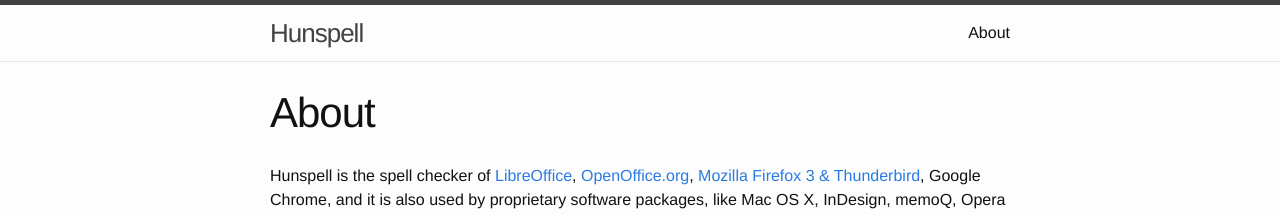
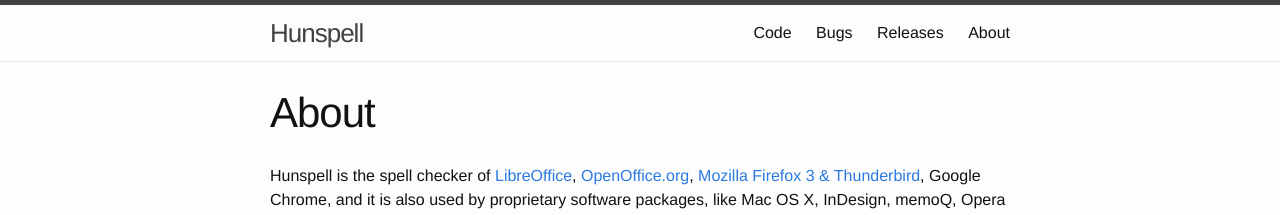
Before and after one commit to hunspell/hunspell.github.io, a Jekyll site: the page built from index.md, in a window 1280 px wide. Shown: the top 215 px of the page. Built offline with Jekyll 4.4.1, drawn with Linux system fonts in a browser that asks for light colours.

Commit message:
Add links to repos, issue tracker and hunspell releases
This resolves hunspell/hunspell#349 (FWIW, old site now redirects to github).

```diff
--- a/_includes/header.html
+++ b/_includes/header.html
@@ -14,6 +14,9 @@
       </a>
 
       <div class="trigger">
+        <a class="page-link" href="https://github.com/hunspell">Code</a>
+        <a class="page-link" href="https://github.com/hunspell/hunspell/issues">Bugs</a>
+        <a class="page-link" href="https://github.com/hunspell/hunspell/releases">Releases</a>
         {% for page in site.pages %}
           {% if page.title %}
           <a class="page-link" href="{{ page.url | prepend: site.baseurl }}">{{ page.title }}</a>
```
